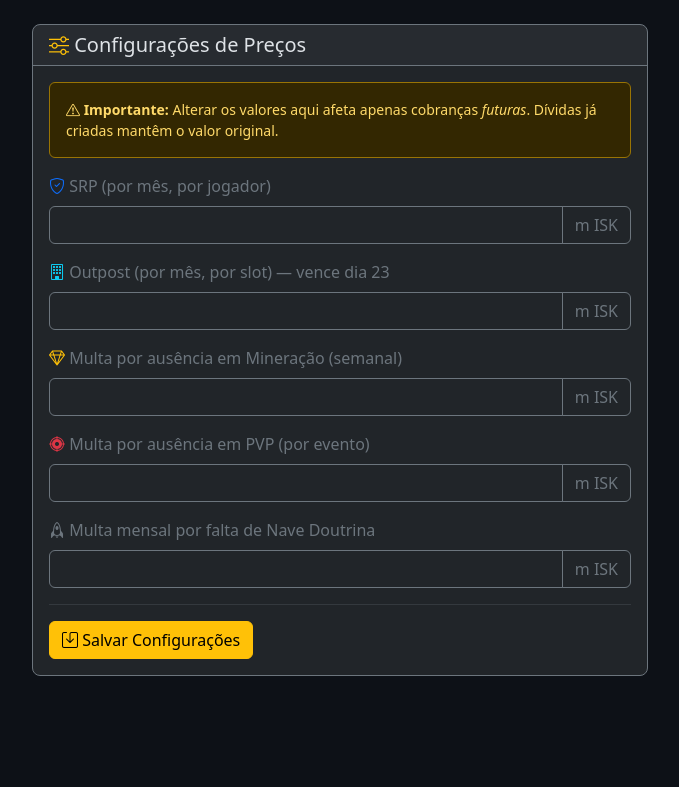
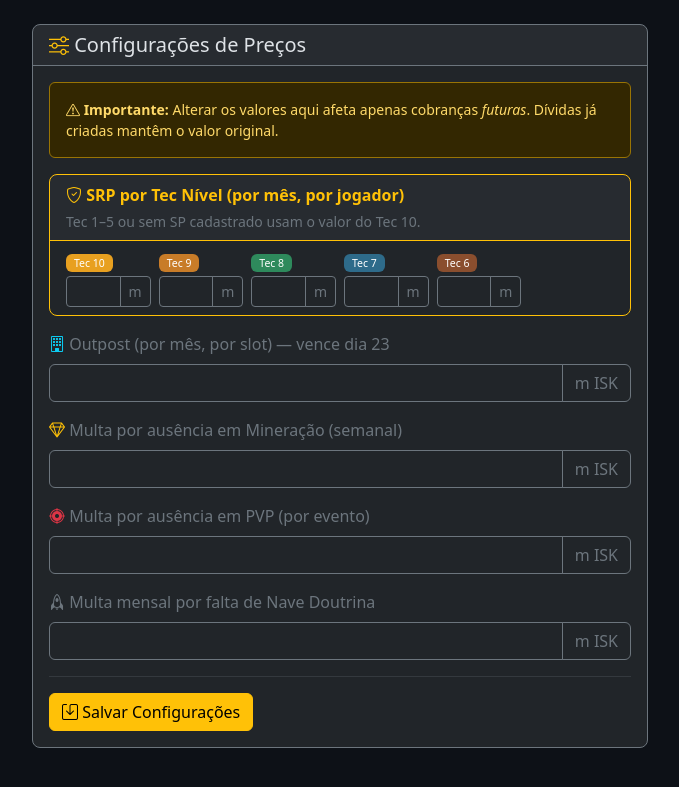
Before and after one commit to MariolGotta/FLBRCobranca, a Python web app: template templates/settings.html in a window 1280 px wide. Shown: the top 787 px of the page, without its empty margins (300-979 px from the left). Run offline with Jinja, Linux system fonts and the light colour scheme; the template is opened without the code that fills it, so the values that code supplies are empty.

Commit message:
Skills: implante Táticas de Bombarda, faixas de nível corrigidas e SRP por tec nível

```diff
--- a/templates/settings.html
+++ b/templates/settings.html
@@ -15,14 +15,41 @@
                 </div>
                 <form method="POST">
                     <div class="row g-3">
+
+                        <!-- SRP por Tec Nível -->
                         <div class="col-12">
-                            <label class="form-label text-secondary">
-                                <i class="bi bi-shield-check text-primary"></i> SRP (por mês, por jogador)
-                            </label>
-                            <div class="input-group">
-                                <input type="number" name="srp_price" class="form-control bg-dark border-secondary text-white"
-                                       value="{{ settings.srp_price }}" min="0" step="0.01" required>
-                                <span class="input-group-text bg-dark border-secondary text-secondary">m ISK</span>
+                            <div class="card bg-dark border-warning">
+                                <div class="card-header border-warning py-2">
+                                    <span class="text-warning fw-semibold">
+                                        <i class="bi bi-shield-check"></i> SRP por Tec Nível (por mês, por jogador)
+                                    </span>
+                                    <small class="text-secondary d-block mt-1">
+                                        Tec 1–5 ou sem SP cadastrado usam o valor do Tec 10.
+                                    </small>
+                                </div>
+                                <div class="card-body py-2">
+                                    <div class="row g-2">
+                                        {% for tec, key, color in [
+                                            (10, 'srp_price', '#e8a020'),
+                                            (9,  'srp_tec9',  '#c87c28'),
+                                            (8,  'srp_tec8',  '#2e8a5c'),
+                                            (7,  'srp_tec7',  '#2e6b8a'),
+                                            (6,  'srp_tec6',  '#8a4e2e'),
+                                        ] %}
+                                        <div class="col-sm-4 col-md-2">
+                                            <label class="form-label small mb-1">
+                                                <span class="badge px-2" style="background:{{ color }}">Tec {{ tec }}</span>
+                                            </label>
+                                            <div class="input-group input-group-sm">
+                                                <input type="number" name="{{ key }}"
+                                                       class="form-control bg-dark border-secondary text-white"
+                                                       value="{{ settings[key] }}" min="0" step="0.01" required>
+                                                <span class="input-group-text bg-dark border-secondary text-secondary">m</span>
+                                            </div>
+                                        </div>
+                                        {% endfor %}
+                                    </div>
+                                </div>
                             </div>
                         </div>
                         <div class="col-12">
```
Also changed, not shown: models.py (+10 -6 lines), routes/payments.py (+17 -4 lines), routes/settings.py (+9 -4 lines).
